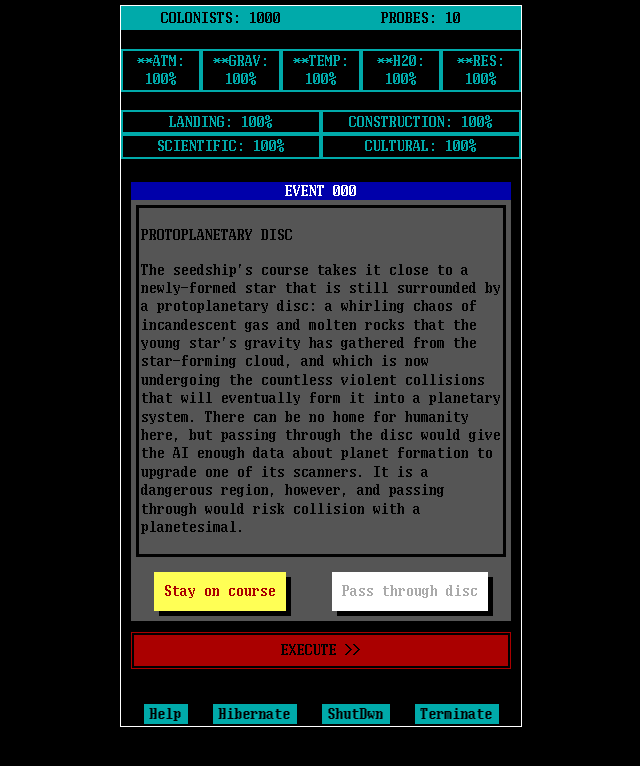
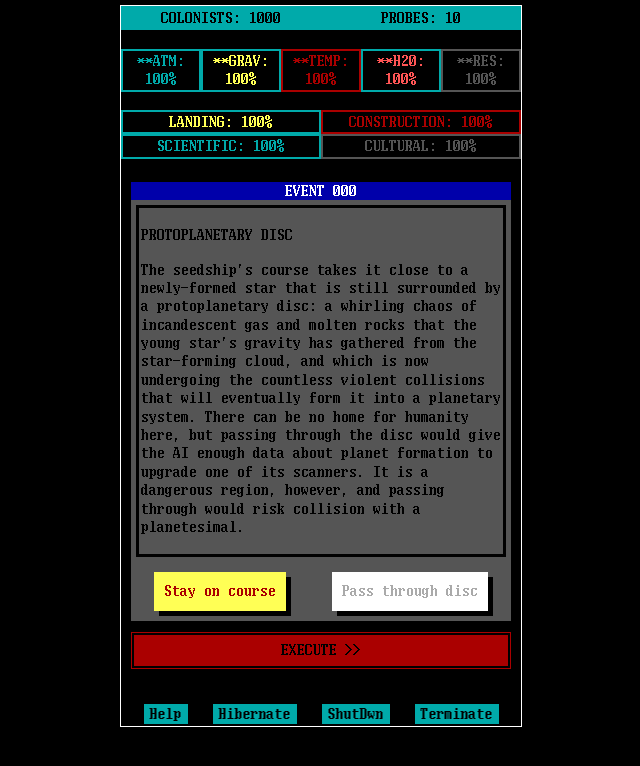
Before and after one commit to wnwarchdev/Seedship-practice, a website built with Parcel: page index.html in a window 1280 px wide. Shown: the whole page, without its empty margins (319-959 px from the left). Built offline with nearby package versions, Linux system fonts and the light colour scheme.

Commit message:
add health indicator colors

```diff
--- a/index.html
+++ b/index.html
@@ -18,20 +18,20 @@
       </div>
       <br>
       <div id="scanners">
-        <button>**ATM: 100%</button>
-        <button>**GRAV: 100%</button>
-        <button>**TEMP: 100%</button>
-        <button>**H20: 100%</button>
-        <button>**RES: 100%</button>
+        <button class="health_full">**ATM: 100%</button>
+        <button class="health_damaged">**GRAV: 100%</button>
+        <button class="health_critical">**TEMP: 100%</button>
+        <button class="health_failure">**H20: 100%</button>
+        <button class="health_dead">**RES: 100%</button>
       </div>
       <br>
       <div id="systems">
-        <button>LANDING: 100%</button>
-        <button>CONSTRUCTION: 100%</button>
+        <button class="health_damaged">LANDING: 100%</button>
+        <button class="health_critical">CONSTRUCTION: 100%</button>
       </div>
       <div id="databases">
-        <button>SCIENTIFIC: 100%</button>
-        <button>CULTURAL: 100%</button>
+        <button class="health_full">SCIENTIFIC: 100%</button>
+        <button class="health_dead">CULTURAL: 100%</button>
       </div>
     </div>
 
--- a/src/sass/style.scss
+++ b/src/sass/style.scss
@@ -166,3 +166,28 @@ button {
     margin-bottom: 2px;
   }
 }
+
+.health_full {
+  color: $cyan;
+  //border-color: $cyan;
+}
+
+.health_damaged {
+  color: $yellow;
+  //border-color: $yellow;
+}
+
+.health_failure {
+  color: $light-red;
+  //border-color: $light-red;
+}
+
+.health_critical {
+  color: $red;
+  border-color: $red;
+}
+
+.health_dead {
+  color: $dark-gray;
+  border-color: $dark-gray;
+}
```
